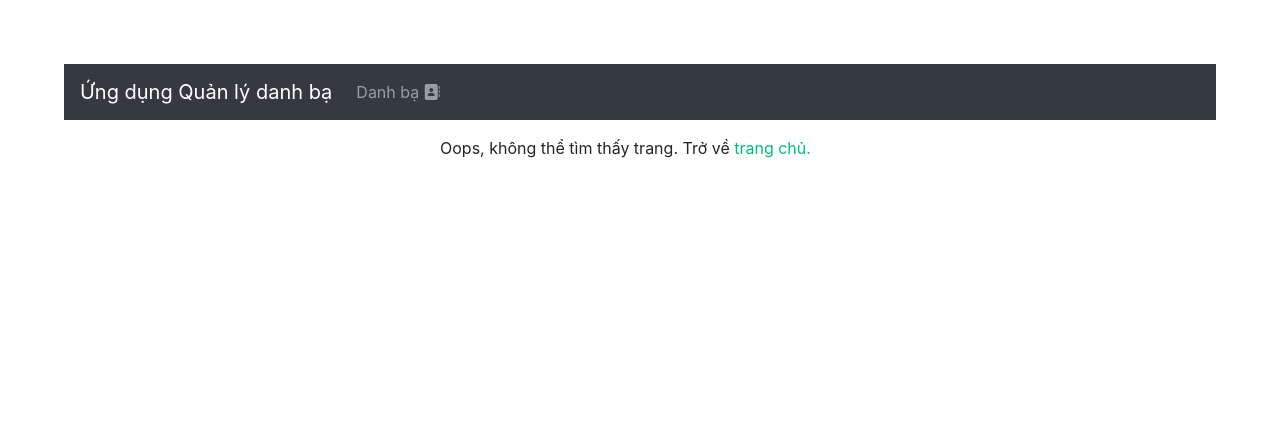
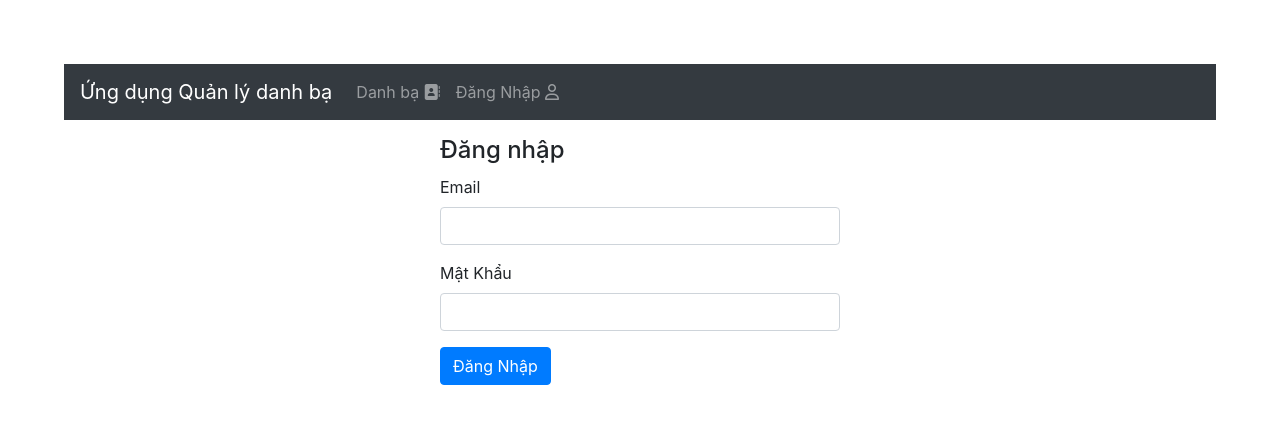
Before and after one commit to Khang15401/B1910234-Nguyen-An-Khang-Frontend, a Vue app: page /contacts/login in a window 1280 px wide. Shown: the top 424 px of the page. Built offline with nearby package versions, Linux system fonts and the light colour scheme; no server answers.

Commit message:
Login Form

```diff
--- a/src/components/AppHeader.vue
+++ b/src/components/AppHeader.vue
@@ -8,6 +8,12 @@
                     <i class="fas fa-address-book"></i>
                 </router-link>
             </li>
+            <li>
+                <router-link :to="{ name: 'contact.login' }" class="nav-link ">
+                    Đăng Nhập
+                    <i class="fa-regular fa-user"></i>
+                </router-link>
+            </li>
         </div>
     </nav>
 </template>
--- /dev/null
+++ b/src/components/LoginForm.vue
@@ -0,0 +1,70 @@
+<template>
+  <Form @submit="submitContact" :validation-schema="contactFormSchema">
+    <div class="form-group">
+      <label for="name">Email</label>
+      <Field
+        name="email"
+        type="text"
+        class="form-control"
+        v-model="userLocal.email"
+      />
+      <ErrorMessage name="name" class="error-feedback" />
+    </div>
+    <div class="form-group">
+      <label for="password">Mật Khẩu</label>
+      <Field
+        name="password"
+        type="password"
+        class="form-control"
+        v-model="userLocal.password"
+      />
+      <ErrorMessage name="password" class="error-feedback" />
+    </div>
+    <div class="form-group">
+      <button class="btn btn-primary">Đăng Nhập</button>
+    </div>
+  </Form>
+</template>
+
+<script>
+import * as yup from "yup";
+import { Form, Field, ErrorMessage } from "vee-validate";
+export default {
+  components: {
+    Form,
+    Field,
+    ErrorMessage,
+  },
+  emits: ["submit:user"],
+  props: {
+    user: { type: Object, required: true },
+  },
+
+  data() {
+    const contactFormSchema = yup.object().shape({
+      email: yup
+        .string()
+        .required("Email đăng nhập phải có giá trị.")
+        .min(8, "Email phải ít nhất 8 ký tự."),
+      password: yup
+        .string()
+        .required("Mật khẩu phải có giá trị.")
+
+
+    });
+    return {
+      userLocal: this.user,
+      contactFormSchema,
+    };
+  },
+  methods: {
+    submitContact() {
+      this.$emit("submit:user", this.userLocal);
+    },
+  },
+};
+</script>
+
+<style scoped>
+@import "@/assets/form.css";
+</style>
--- a/src/router/index.js
+++ b/src/router/index.js
@@ -22,6 +22,11 @@ const routes = [
     name: "contact.create",
     component: () => import("@/views/ContactCreate.vue"),
   },
+  {
+    path: "/contacts/login",
+    name: "contact.login",
+    component: () => import("@/views/ContactLogin.vue"),
+  },
 ];
 const router = createRouter({
   history: createWebHistory(import.meta.env.BASE_URL),
--- /dev/null
+++ b/src/services/user.service.js
@@ -0,0 +1,17 @@
+import createApiClient from "./api.service";
+class ContactService {
+  constructor(baseUrl = "/api/users") {
+    this.api = createApiClient(baseUrl);
+  }
+
+  async login(data) {
+    return (await this.api.post("/login/account", data)).data;
+  }
+
+  async register(data) {
+    return (await this.api.post("/", data)).data;
+  }
+
+
+}
+export default new ContactService();
--- /dev/null
+++ b/src/views/ContactLogin.vue
@@ -0,0 +1,46 @@
+
+<template>
+  <div class="page">
+    <h4>Đăng nhập</h4>
+    <LoginForm
+      :user="user"
+      @submit:loginUser="checkLogin"
+    />
+    <p>{{ message }}</p>
+  </div>
+</template>
+
+<script>
+import LoginForm from "@/components/LoginForm.vue";
+
+import UserService from "@/services/user.service.js";
+export default {
+  components: {
+    LoginForm,
+  },
+
+  data() {
+    return {
+      user: {
+        email:"",
+        password:"",
+      },
+      message: "",
+    };
+  },
+  methods: {
+    async checkLogin(data) {
+      try {
+        const res = await UserService.login(data);
+        window.localStorage.setItem("key", res._id)
+
+      } catch (error) {
+        console.log(error);
+      }
+    },
+  },
+  created() {
+    this.message = "";
+  },
+};
+</script>
```
Also changed, not shown: src/views/ContactBook.vue (+7 -0 lines).
